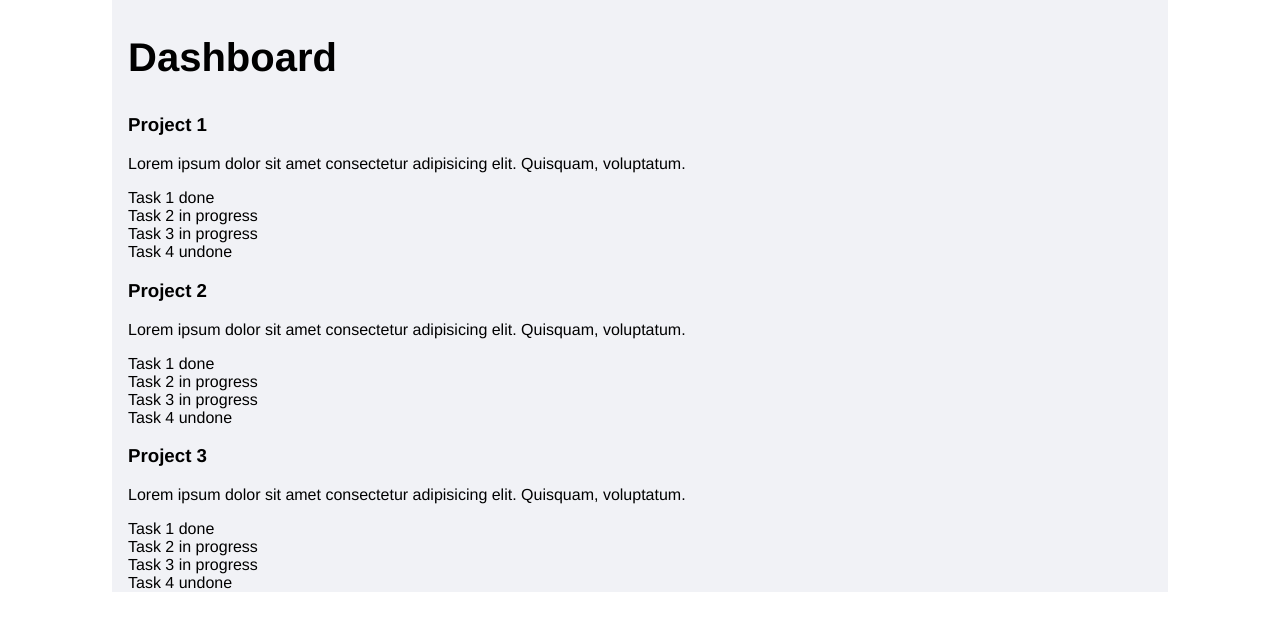
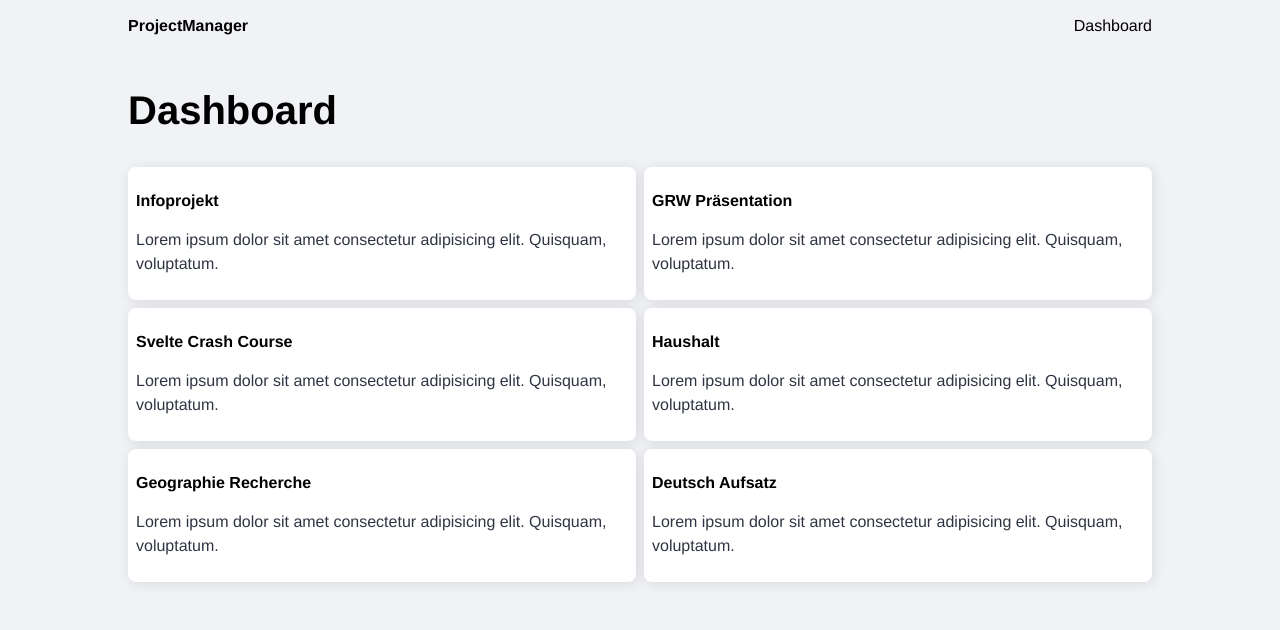
Before and after one commit to notCrazy0815/projectmanager, a SvelteKit app: page /dashboard in a window 1280 px wide. Shown: the top 630 px of the page. Built offline with nearby package versions, Linux system fonts and the light colour scheme; a web font is replaced by a local one.

Commit message:
first version of project routing

```diff
--- a/src/assets/scss/base.scss
+++ b/src/assets/scss/base.scss
@@ -8,7 +8,7 @@
   margin: 0px !important;
   padding: 0;
 
-  background-color: $background-primary;
+  background-color: $background-secondary;
 }
 
 h1 {
@@ -23,6 +23,12 @@ h2 {
   color: $font-primary;
 }
 
+h3 {
+  font-size: $font-size-medium;
+  line-height: 1.3;
+  color: $font-primary;
+}
+
 p {
   font-size: $font-size-medium;
   line-height: 1.5;
@@ -31,6 +37,7 @@ p {
 
 a {
   text-decoration: none;
+  color: $font-primary;
 }
 
 .button {
@@ -40,6 +47,7 @@ a {
   color: $font-primary;
   cursor: pointer;
   transition: all $transition-duration ease-in-out;
+  box-shadow: $box-shadow-extreme;
 
   &:hover {
     background-color: darken($secondary, 10%);
@@ -57,17 +65,31 @@ a {
 
 .content-wrapper {
   width: 100%;
+  height: 100vh;
 
   display: flex;
-  justify-content: center;
+  flex-direction: column;
+  align-items: center;
+
+  .navbar {
+    display: flex;
+    justify-content: space-between;
+
+    width: 80%;
+    max-width: $max-content-width;
+
+    .links {
+      display: flex;
+      align-items: center;
+    }
   }
 
   .content {
     width: 80%;
     max-width: $max-content-width;
+    height: 100%;
 
     padding-left: $padding-large;
     padding-right: $padding-large;
-
-  background-color: $background-secondary;
   }
+}
--- a/src/assets/scss/dashboard.scss
+++ /dev/null
@@ -1,2 +0,0 @@
-@import 'src/assets/scss/variables.scss';
-@import 'src/assets/scss/base.scss';
--- a/src/assets/scss/index.scss
+++ /dev/null
@@ -1,21 +0,0 @@
-@import 'src/assets/scss/variables';
-@import 'src/assets/scss/base';
-
-.content-wrapper {
-    display: grid;
-    place-items: center;
-
-    .content {
-        display: grid;
-        place-items: center;
-        gap: $gap-extreme;
-
-        padding: $padding-extreme;
-
-        background-color: $background-secondary;
-
-        h2 {
-            text-align: center;
-        }
-    }
-}
--- a/src/assets/scss/variables.scss
+++ b/src/assets/scss/variables.scss
@@ -73,3 +73,8 @@ $gap-small: 0.25rem;
 $transition-duration: 0.2s;
 
 $max-content-width: 1200px;
+
+$box-shadow-extreme: 0.1rem 0.1rem 1rem rgba(0, 0, 0, 0.3);
+$box-shadow-large: 0.1rem 0.1rem 0.9rem rgba(0, 0, 0, 0.2);
+$box-shadow-medium: 0.1rem 0.1rem 0.8rem rgba(0, 0, 0, 0.1);
+$box-shadow-small: 0.1rem 0.1rem 0.7rem rgba(0, 0, 0, 0.1);
--- a/src/components/ProjectCard.svelte
+++ b/src/components/ProjectCard.svelte
@@ -3,18 +3,28 @@
 </script>
 
 <div class="project-card">
-    <div class="project-card__header">
-        <h3 class="project-card__title">{project.name}</h3>
-        <p class="project-card__description">{project.description}</p>
-    </div>
-    <div class="project-card__body">
-        <div class="project-card__tasks">
-            {#each project.tasks as task}
-                <div class="project-card-task">
-                    <span class="project-card__task-name">{task.name}</span>
-                    <span class="project-card__task-status">{task.status}</span>
-                </div>
-            {/each}
-        </div>
+    <div class="project-card-header">
+        <h3 class="project-card-title">{project.name}</h3>
+        <p class="project-card-description">{project.description}</p>
     </div>
 </div>
+
+<style lang="scss">
+    @import 'src/assets/scss/variables.scss';
+    @import 'src/assets/scss/base.scss';
+
+    .project-card {
+        display: flex;
+        flex-direction: column;
+        gap: $gap-medium;
+
+        cursor: pointer;
+
+        padding: $padding-medium;
+
+        background-color: $background-primary;
+        border-radius: $border-radius-medium;
+
+        box-shadow: $box-shadow-medium;
+    }
+</style>
--- a/src/routes/+layout.svelte
+++ b/src/routes/+layout.svelte
@@ -1,4 +1,11 @@
 <div class="content-wrapper">
+    <nav class="navbar">
+        <a href="/">
+            <h3>ProjectManager</h3></a>
+        <div class="links">
+            <a href="dashboard">Dashboard</a>
+        </div>
+    </nav>
     <div class="content">
         <slot></slot>
     </div>
--- a/src/routes/dashboard/+page.svelte
+++ b/src/routes/dashboard/+page.svelte
@@ -7,7 +7,7 @@
 
     let projects: Project[] = [
         {
-            name: "Project 1",
+            name: "Infoprojekt",
             description: "Lorem ipsum dolor sit amet consectetur adipisicing elit. Quisquam, voluptatum.",
             tasks: [
                 {
@@ -29,7 +29,7 @@
             ]
         },
         {
-            name: "Project 2",
+            name: "GRW Präsentation",
             description: "Lorem ipsum dolor sit amet consectetur adipisicing elit. Quisquam, voluptatum.",
             tasks: [
                 {
@@ -51,7 +51,73 @@
             ]
         },
         {
-            name: "Project 3",
+            name: "Svelte Crash Course",
+            description: "Lorem ipsum dolor sit amet consectetur adipisicing elit. Quisquam, voluptatum.",
+            tasks: [
+                {
+                    name: "Task 1",
+                    status: "done"
+                },
+                {
+                    name: "Task 2",
+                    status: "in progress"
+                },
+                {
+                    name: "Task 3",
+                    status: "in progress"
+                },
+                {
+                    name: "Task 4",
+                    status: "undone"
+                }
+            ]
+        },
+        {
+            name: "Haushalt",
+            description: "Lorem ipsum dolor sit amet consectetur adipisicing elit. Quisquam, voluptatum.",
+            tasks: [
+                {
+                    name: "Task 1",
+                    status: "done"
+                },
+                {
+                    name: "Task 2",
+                    status: "in progress"
+                },
+                {
+                    name: "Task 3",
+                    status: "in progress"
+                },
+                {
+                    name: "Task 4",
+                    status: "undone"
+                }
+            ]
+        },
+        {
+            name: "Geographie Recherche",
+            description: "Lorem ipsum dolor sit amet consectetur adipisicing elit. Quisquam, voluptatum.",
+            tasks: [
+                {
+                    name: "Task 1",
+                    status: "done"
+                },
+                {
+                    name: "Task 2",
+                    status: "in progress"
+                },
+                {
+                    name: "Task 3",
+                    status: "in progress"
+                },
+                {
+                    name: "Task 4",
+                    status: "undone"
+                }
+            ]
+        },
+        {
+            name: "Deutsch Aufsatz",
             description: "Lorem ipsum dolor sit amet consectetur adipisicing elit. Quisquam, voluptatum.",
             tasks: [
                 {
@@ -81,11 +147,22 @@
 <div class="content-body">
     <div class="project-overview">
         {#each projects as project}
-            <ProjectCard {project} />
+            <a href="dashboard/{project.name}">
+                <ProjectCard {project} />
+            </a>
         {/each}
     </div>
 </div>
 
 <style lang="scss">
-    @import 'src/assets/scss/dashboard.scss';
+    @import 'src/assets/scss/variables';
+    @import 'src/assets/scss/base';
+
+    .content-body {
+        .project-overview {
+            display: grid;
+            grid-template-columns: repeat(auto-fill, minmax(400px, 1fr));
+            gap: $gap-medium;
+        }
+    }
 </style>
--- /dev/null
+++ b/src/routes/dashboard/[name]/+page.svelte
@@ -0,0 +1,5 @@
+<script lang="ts">
+    export let data: { name: string };
+</script>
+
+<h1>{ data.name }</h1>
--- /dev/null
+++ b/src/routes/dashboard/[name]/+page.ts
@@ -0,0 +1,5 @@
+export function load({ params } : { params: { name: string } }) {
+    return {
+        name: params.name,
+    }
+}
```
Also changed, not shown: src/routes/+page.svelte (+41 -5 lines). Lines whose indentation alone changed are shown as unchanged.
